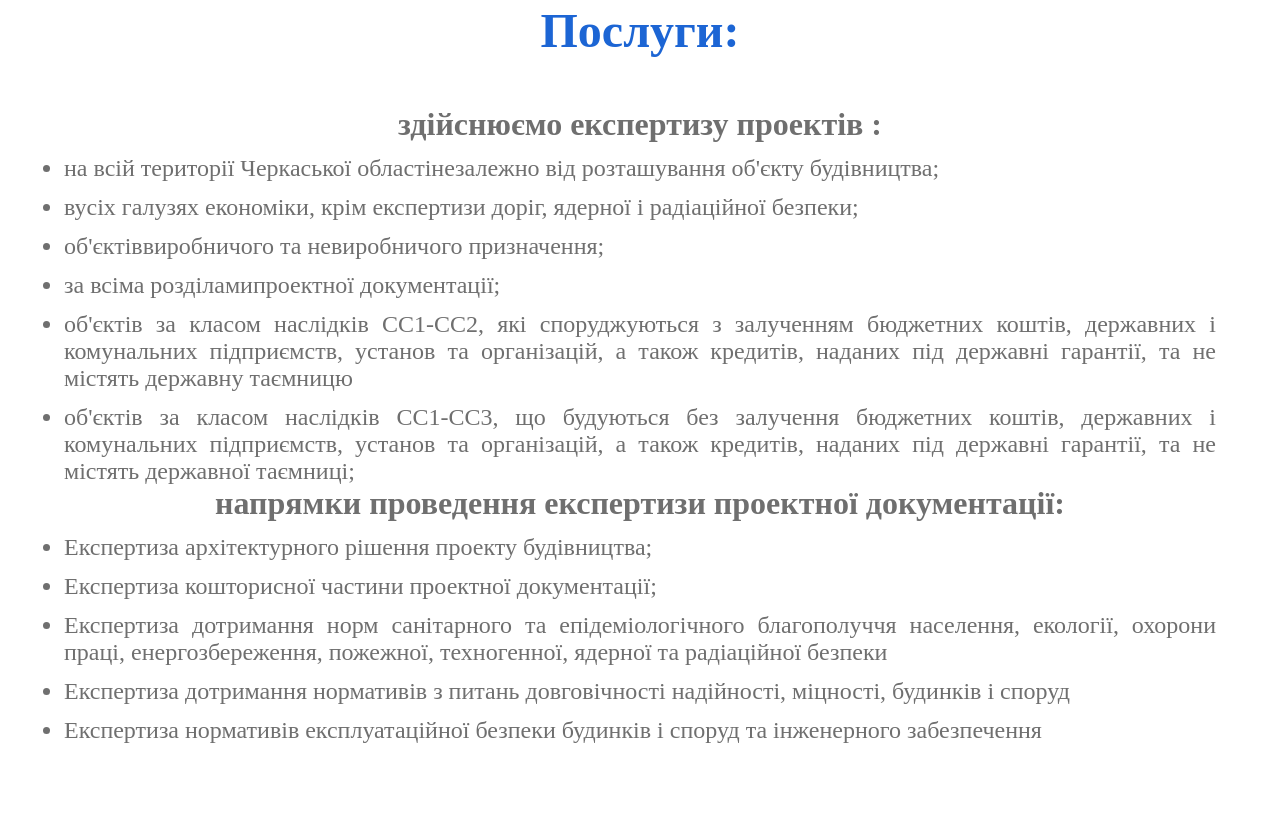
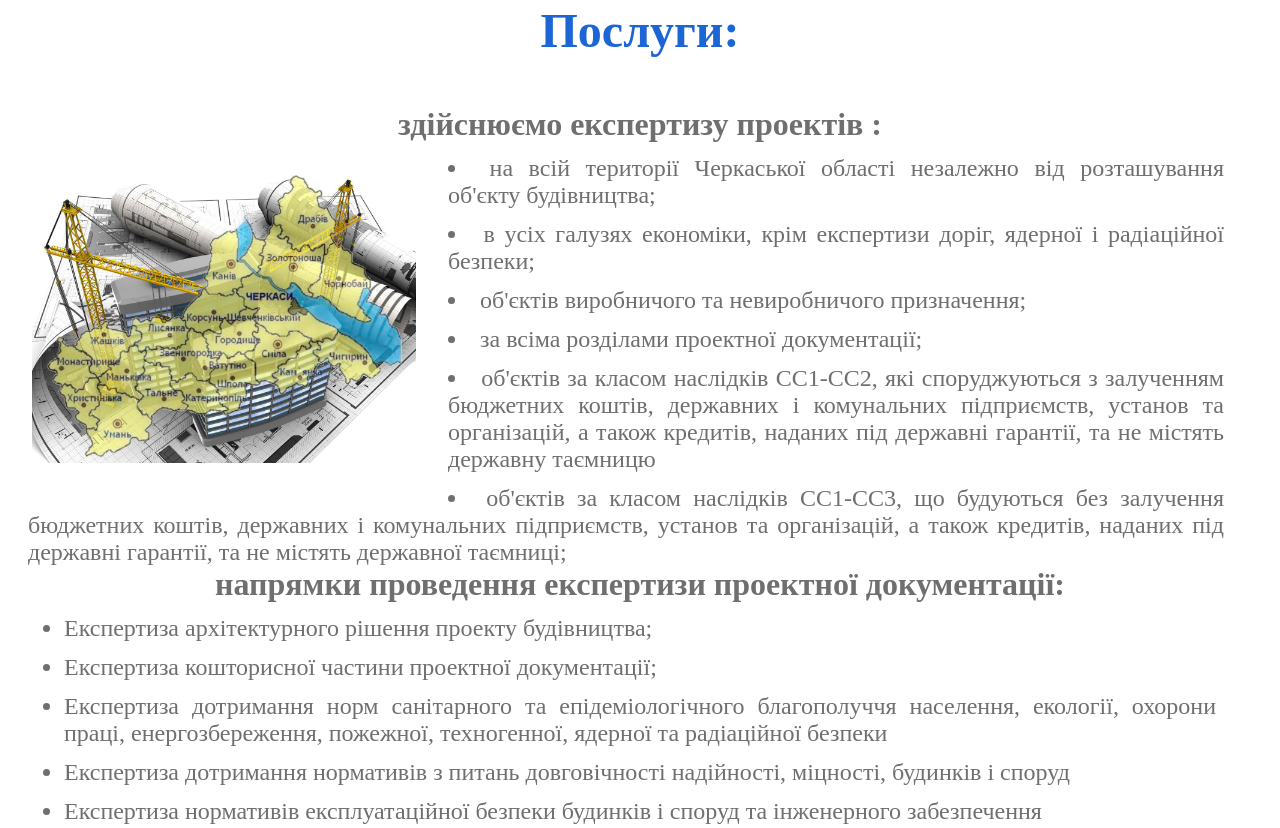
Before and after one commit to VadimNovoseletskiy/git_ExpertBud, a website: page app/index.html in a window 1280 px wide. Shown: the part 893-1721 px from the top of the page. Drawn offline with nearby package versions, Linux system fonts and the light colour scheme; files that its build step writes are made by us from their sources.

Commit message:
Work on servise( add image).

```diff
--- a/app/index.html
+++ b/app/index.html
@@ -53,16 +53,16 @@
         </div>
 
         <div class="row navPanel">
-            <div class="cols col-5">
+            <div class="cols col-4">
                 <div class="nameCompany">
                     <img src="./icons/logo.png" alt="logo">
                     <p>
                         <span>тов</span>
-                        <span>"центр будівнльніх експертиз"</span>
+                        <span>"центр будівельних експертиз"</span>
                     </p>
                 </div>
             </div>
-            <div class="cols col-7">
+            <div class="cols col-8">
                 <nav>
                     <div>
                         <a id="touch-menu" class="mobile-menu" href="#"><i class="icon-reorder"></i>открыть меню  <i style="float:right;" class="fas fa-align-justify"></i> </a>
@@ -107,17 +107,25 @@
         <div class="row service">
             <div class="cols col-12">
                 <h3>здійснюємо експертизу проектів :</h3>
-                <!-- <div class="serviceItem"> -->
+
+                    <img  src="./img/service.jpg" alt="">
+
                     <ul>
-                        <li>на всій території Черкаської областінезалежно від розташування об'єкту будівництва;</li>
-                        <li>вусіх галузях економіки, крім експертизи доріг, ядерної і радіаційної безпеки;</li>
-                        <li>об'єктіввиробничого та невиробничого призначення;</li>
-                        <li>за всіма розділамипроектної документації;</li>
+                        <li>на всій території Черкаської області незалежно від розташування об'єкту будівництва;</li>
+                        <li>в усіх галузях економіки, крім експертизи доріг, ядерної і радіаційної безпеки;</li>
+                        <li>об'єктів виробничого та невиробничого призначення;</li>
+                        <li>за всіма розділами проектної документації;</li>
                         <li>об'єктів за класом наслідків СС1-СС2, які споруджуються з залученням бюджетних коштів, державних і комунальних підприємств, установ та організацій, а також кредитів, наданих під державні гарантії, та не містять державну таємницю</li>
                         <li>об'єктів за класом наслідків СС1-СС3, що будуються без залучення бюджетних коштів, державних і комунальних підприємств, установ та організацій, а також кредитів, наданих під державні гарантії, та не містять державної таємниці;</li>
                     </ul>
-                <!-- </div> -->
             </div>
+
+            <!-- <div class="cols col-7">
+                <div >
+                    <img style="width: 100%; "  src="./img/service.jpg" alt="">
+
+                </div>
+            </div> -->
         </div>
 
         <div id='direction' class="row direction ">
--- a/app/sass/_servise.scss
+++ b/app/sass/_servise.scss
@@ -1,20 +1,37 @@
 
 .service{
     color:#6F6F6F;
-}
+
+    img{
+        width: 30%;
+        float: left;
+        // border:2px solid #000;
+        margin: 2em;
+    }
+
+    h3{
+        font-size: 2em;
+    }
+
+    ul{
+        width: 95%;
+        // float: left;
+        display: block;
+        margin-left: 0.5em;
+        padding-left: 0.5em;
 
 
-.service h3{
-    font-size: 2em;
+
+        li{
+
+            font-size: 1.5em;
+            padding-top: 0.5em;
+            text-align: justify;
+            list-style-position:inside;
+            padding-left: 0.5em;
+        }
+
+
+    }
+
 }
-
-.service ul{
-    width: 90%;
-    display: inline-block;
-}
-
-.service ul>li{
-    font-size: 1.5em;
-    padding-top: 0.5em;
-    text-align: justify;
-}
```
Also changed, not shown: app/css/main.css, app/img/service.jpg (added), 1 other file.
